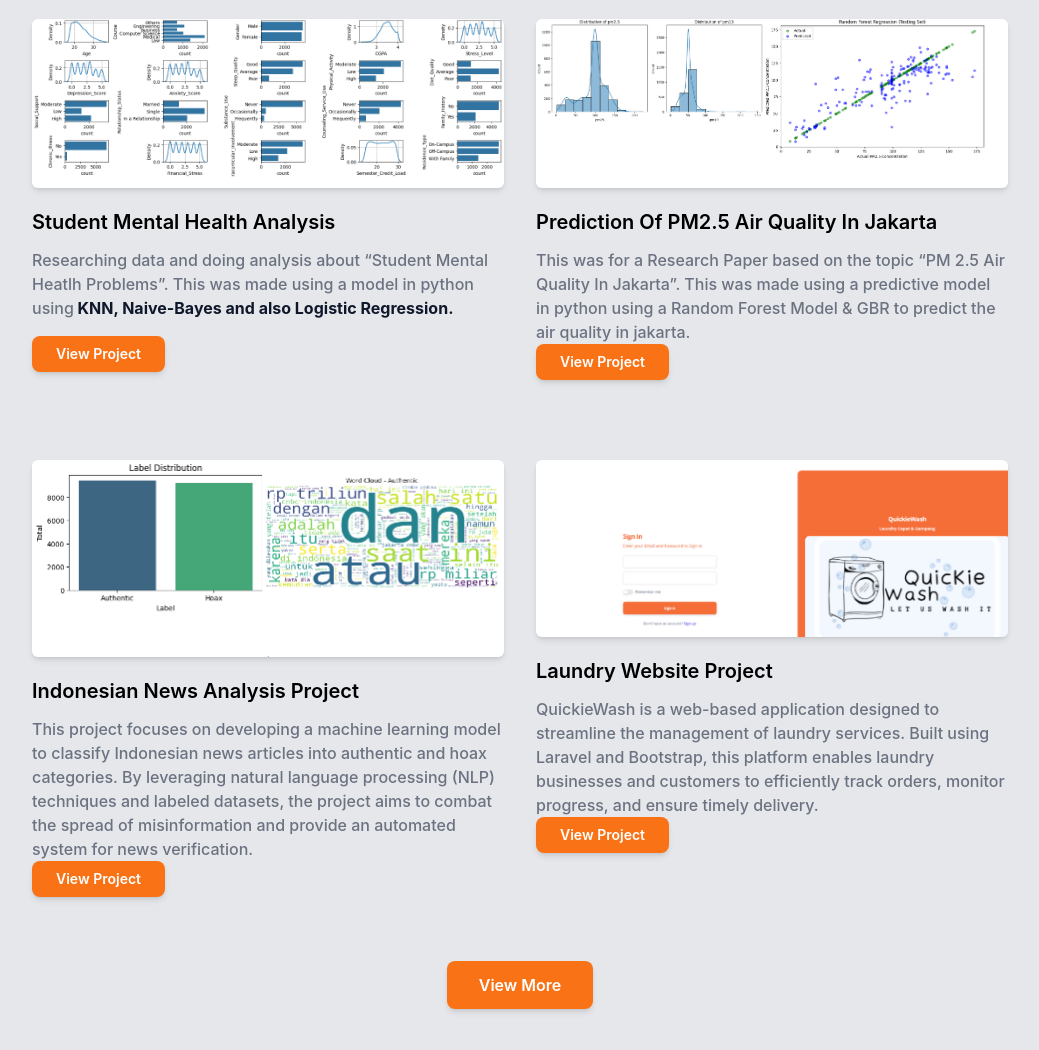
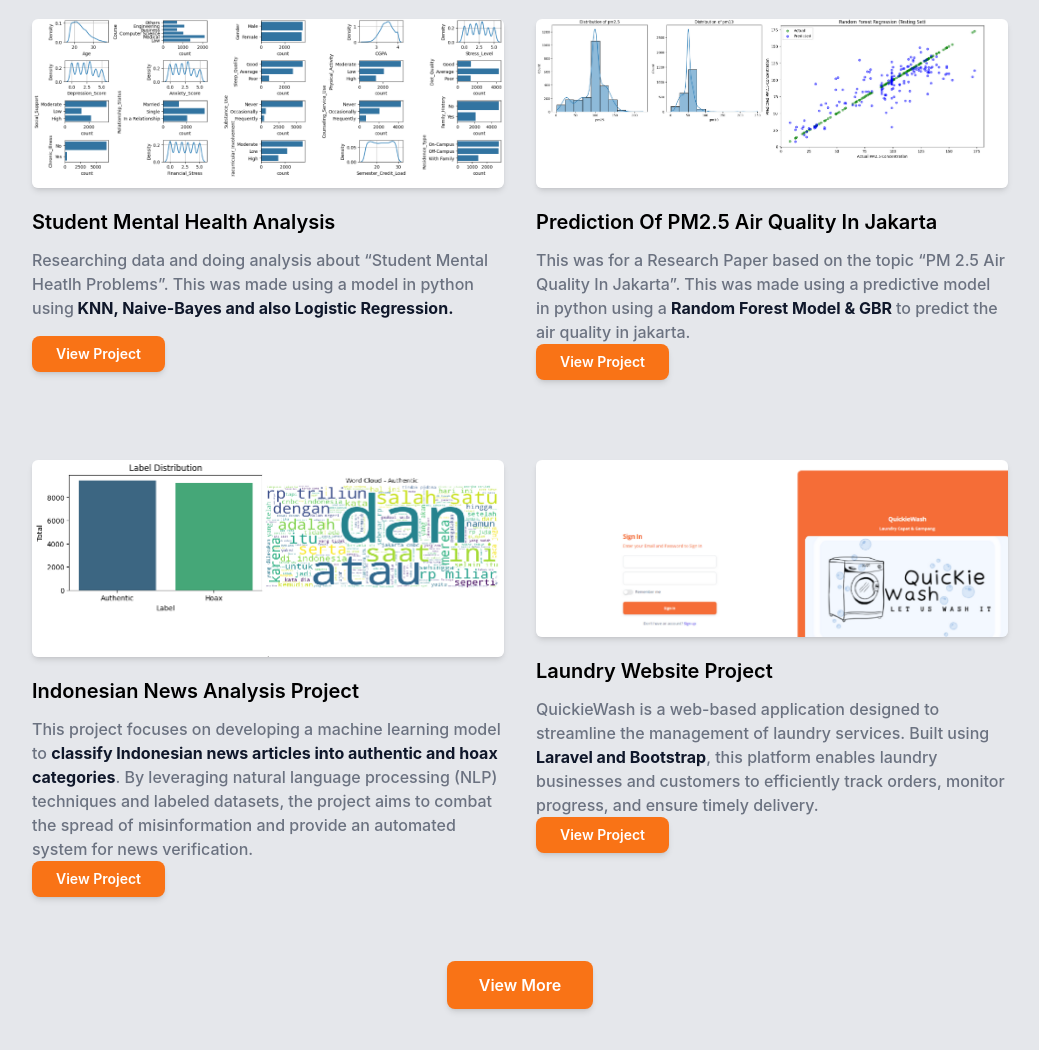
Before and after one commit to RudyHartanto04/PortfolioRudyH, a website: page index.html in a window 1280 px wide. Shown: the part 1477-2527 px from the top of the page, without its empty margins (120-1159 px from the left). Drawn offline with Linux system fonts and the light colour scheme.

Commit message:
Update index.html

```diff
--- a/index.html
+++ b/index.html
@@ -166,7 +166,7 @@
                         <img src="img/Portfolio/Projects/DataClassification.png" alt="Prediction Of PM2.5 Air Quality In Jakarta" class="w-full h-48 object-cover">
                     </div>
                     <h3 class="font-semibold text-xl text-lark mt-5 mb-3">Prediction Of PM2.5 Air Quality In Jakarta</h3>
-                    <p class="font-medium text-base text-secondary">This was for a Research Paper based on the topic “PM 2.5 Air Quality In Jakarta”. This was made using a predictive model in python using a Random Forest Model & GBR to predict the air quality in jakarta.</p>
+                    <p class="font-medium text-base text-secondary">This was for a Research Paper based on the topic “PM 2.5 Air Quality In Jakarta”. This was made using a predictive model in python using a <span class=" text-dark font-bold">Random Forest Model & GBR </span> to predict the air quality in jakarta.</p>
                     <a href="https://github.com/RudyHartanto04/PM2.5_Classification" target="_blank"
                        class="inline-block px-6 py-2 text-sm font-semibold text-white bg-primary rounded-lg shadow-md hover:bg-dark transition">
                         View Project
@@ -179,7 +179,7 @@
                         <img src="img/Portfolio/Projects/DataMining.png" alt="Indonesian News Analysis Project" class="w-full h-48 object-cover">
                     </div>
                     <h3 class="font-semibold text-xl text-lark mt-5 mb-3">Indonesian News Analysis Project</h3>
-                    <p class="font-medium text-base text-secondary">This project focuses on developing a machine learning model to classify Indonesian news articles into authentic and hoax categories. By leveraging natural language processing (NLP) techniques and labeled datasets, the project aims to combat the spread of misinformation and provide an automated system for news verification.</p>
+                    <p class="font-medium text-base text-secondary">This project focuses on developing a machine learning model to <span class=" text-dark font-bold">classify Indonesian news articles into authentic and hoax categories</span>. By leveraging natural language processing (NLP) techniques and labeled datasets, the project aims to combat the spread of misinformation and provide an automated system for news verification.</p>
                     <a href="https://github.com/RudyHartanto04/IndonesianNewsClassification" target="_blank"
                        class="inline-block px-6 py-2 text-sm font-semibold text-white bg-primary rounded-lg shadow-md hover:bg-dark transition">
                         View Project
@@ -189,10 +189,10 @@
                 <!-- Project Card -->
                 <div class="mb-12 p-4 md:w-1/2">
                     <div class="rounded-md shadow-md overflow-hidden">
-                        <img src="img/Portfolio/Projects/LaravelProject.png" alt="Laundry Website Project" class="w-full h-48 object-cover">
+                        <img src="img/Portfolio/Projects/LaravelProject.png" alt="Laundry Website Project" class="w-full aspect-[4/3] object-cover">
                     </div>
                     <h3 class="font-semibold text-xl text-lark mt-5 mb-3">Laundry Website Project</h3>
-                    <p class="font-medium text-base text-secondary">QuickieWash is a web-based application designed to streamline the management of laundry services. Built using Laravel and Bootstrap, this platform enables laundry businesses and customers to efficiently track orders, monitor progress, and ensure timely delivery.</p>
+                    <p class="font-medium text-base text-secondary">QuickieWash is a web-based application designed to streamline the management of laundry services. Built using <span class=" text-dark font-bold">Laravel and Bootstrap</span>, this platform enables laundry businesses and customers to efficiently track orders, monitor progress, and ensure timely delivery.</p>
                     <a href="https://github.com/RudyHartanto04/AoL_WebFinal" target="_blank"
                        class="inline-block px-6 py-2 text-sm font-semibold text-white bg-primary rounded-lg shadow-md hover:bg-dark transition">
                         View Project
```
